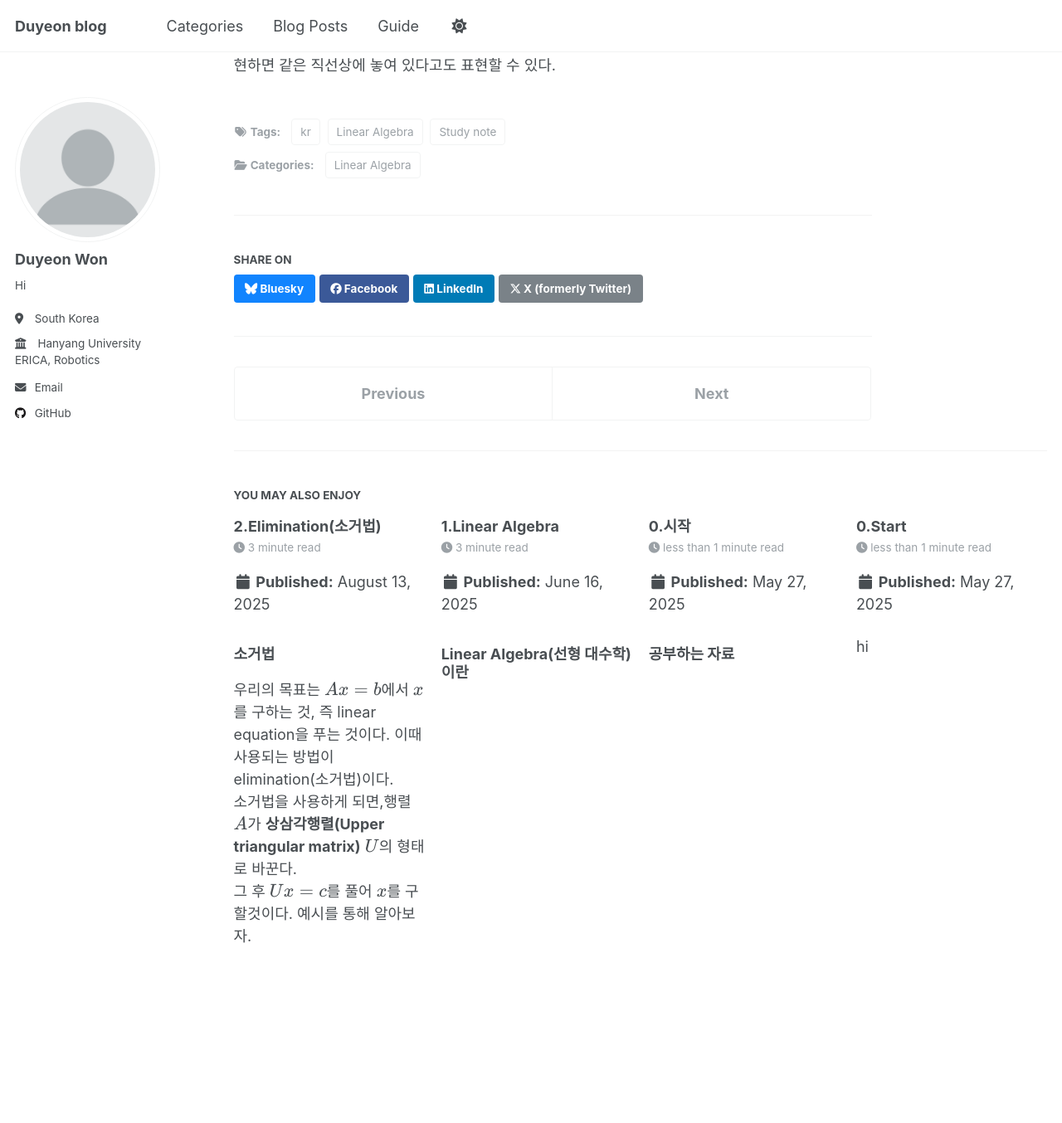
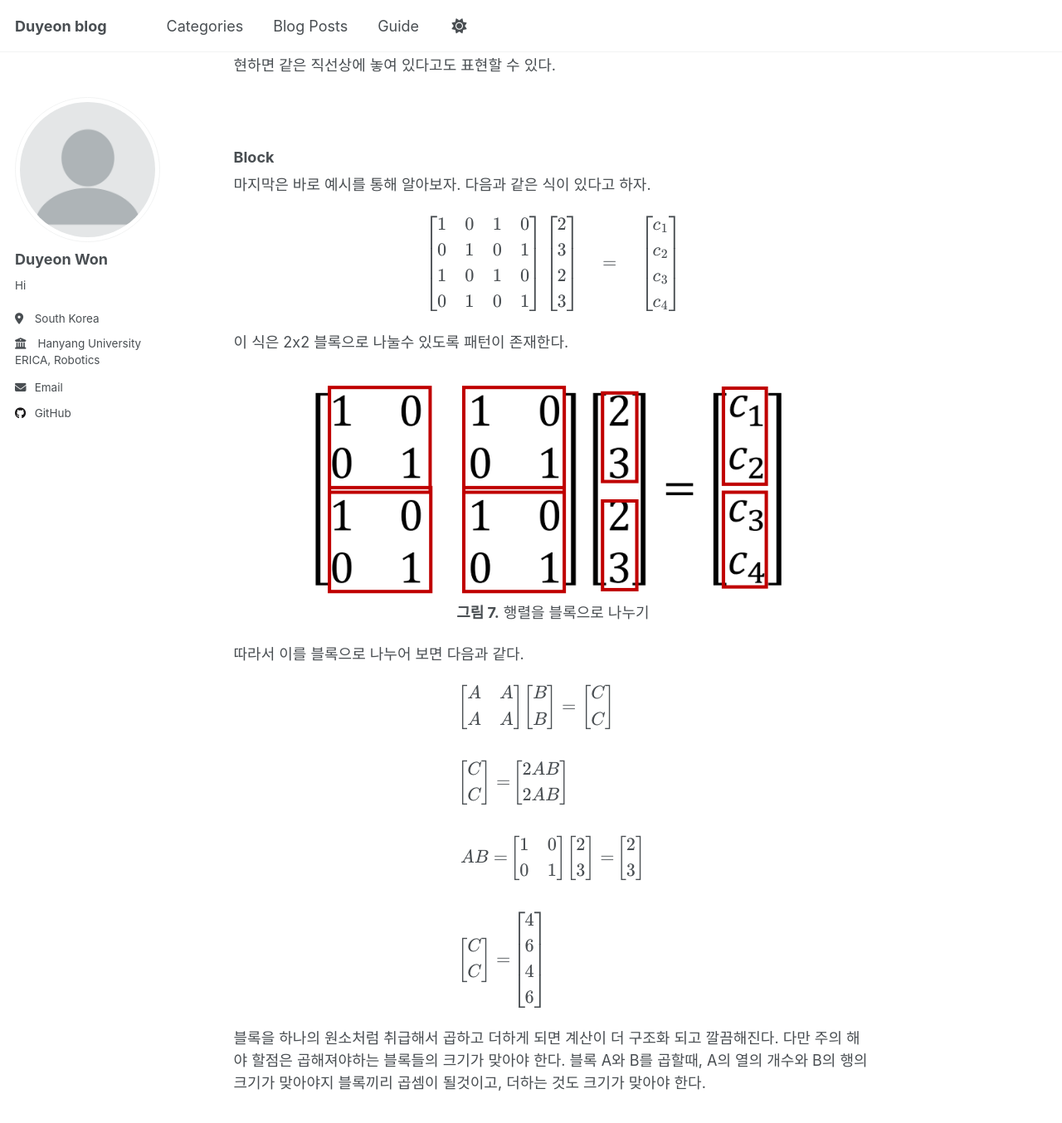
Before and after one commit to dy0221/dy0221.github.io, a Jekyll site: the page built from _posts/linear_algebra/kr/2025-08-13-linear-algebra-3-kr.md, in a window 1280 px wide and 1400 px high, scrolled down 3861 px. Shown: the top 1354 px of the window at 83% size. Built offline with Jekyll 4.4.1, drawn with Linux system fonts in a browser that asks for light colours; some of the changed text lies outside the part shown.

Commit message:
docs: 08/17 행렬곱 수정1

```diff
--- a/_posts/linear_algebra/kr/2025-08-13-linear-algebra-3-kr.md
+++ b/_posts/linear_algebra/kr/2025-08-13-linear-algebra-3-kr.md
@@ -27,7 +27,7 @@
 ### Row $$\times$$ Column
 
 가장 먼저 우리가 학교에서 배우는 행과 열의 곱으로써 바라보는 방법이다. 행렬 A(m by n)와 행렬 B(n by l)를 곱해 행렬
-C(n by l)를 얻는다고 할 때, 곱해지는 왼쪽의 행렬의 열과 오른쪽 행렬의 행의 크기가 같아야 계산이 이루어 진다.
+C(m by l)를 얻는다고 할 때, 곱해지는 왼쪽의 행렬의 열과 오른쪽 행렬의 행의 크기가 같아야 계산이 이루어 진다.
 
 <p align="center">
 $$
@@ -39,7 +39,7 @@
 
 <p align="center">
 $$
-\quad C_{ij} = \sum\limits_{k=1}^n a_{ik}b_{kj}\quad \quad (n은 행렬 A의 열의 크기)
+\quad C_{ij} = \sum\limits_{k=1}^n a_{ik}b_{kj}\quad \quad (n은\,행렬\,A의\,열의\,크기)
 $$
 </p>
 
@@ -48,7 +48,7 @@
 <br>
 ### Columns
 
-Column 관점으로 계산하는 것은 간단하다.
+열 관점으로 계산하는 것은 간단하다.
 
 행렬 A와 행렬 B를 곱해서 행렬 C를 얻는다고 할때, 행렬 A와 행렬 B의 j 열을 곱한 값은 행렬 C의 j열이다.
 
@@ -101,7 +101,7 @@
 <br>
 ### Rows
 
-Row 관점은 column과 비슷 하다.
+행 관점은 열과 비슷 하다.
 
 행렬 A의 i번째 행과 행렬 B를 곱한 값은 행렬 C의 i번째 행이다.
 
@@ -133,7 +133,7 @@
 이를 만족시키기 위해서는 열의 경우는 행렬의 오른쪽에 곱해져야 한다. 그리고 행의 경우는 행렬의 왼쪽에 곱해져야 한다.
 오른쪽은 열의 영향을 주고, 왼쪽은 행에 영향을 준다고 생각하면 편하다.
 
-### Column $$\times$$ Row
+### Column $$\times$$ Row (열 벡터 x 행 벡터)
 
 그러면 반대는 어떻게 될까?
 
@@ -153,3 +153,42 @@
 >선형대수에서는 앞에서 말한 것 처럼 벡터 표현을 열벡터로 표현한다.
 
 이러한 사실은 계산의 편의성 뿐만 아니라,각 열 혹은 행 벡터가 종속이라고도 표현할 수 있고, 좌표로 표현하면 같은 직선상에 놓여 있다고도 표현할 수 있다.
+
+<br>
+### Block
+마지막은 바로 예시를 통해 알아보자. 다음과 같은 식이 있다고 하자.
+
+<p align="center">
+$$
+\begin{bmatrix}1 & 0 & 1 & 0 \\0 & 1 & 0 & 1 \\1 & 0 & 1 & 0 \\0 & 1 & 0 & 1\end{bmatrix}\begin{bmatrix}2 \\3 \\2 \\3 \end{bmatrix}\quad = \quad\begin{bmatrix}c_{1} \\ c_{2} \\ c_{3} \\ c_{4}\end{bmatrix}
+$$
+</p>
+
+이 식은 2x2 블록으로 나눌수 있도록 패턴이 존재한다.
+
+
+<p align="center">
+  <img src="/assets/images/linear_algebra/unit1/3/block1.png" width="600px"/>
+  <br/>
+  <strong>그림 7.</strong> 행렬을 블록으로 나누기
+</p>
+
+따라서 이를 블록으로 나누어 보면 다음과 같다.
+
+<p align="center">
+$$
+\begin{aligned}
+&\!\begin{bmatrix} A & A \\ A & A \end{bmatrix}\!\begin{bmatrix} B \\ B \end{bmatrix}  =  \begin{bmatrix} C \\ C \end{bmatrix} \\[14pt]
+&\!\begin{bmatrix} C \\ C \end{bmatrix} = \!\begin{bmatrix} 2AB \\ 2AB \end{bmatrix} \\[14pt]
+&AB = \!\begin{bmatrix}1 & 0 \\ 0 & 1\end{bmatrix}\!\begin{bmatrix}2 \\ 3\end{bmatrix} = \!\begin{bmatrix}2 \\ 3\end{bmatrix} \\[14pt]
+&\!\begin{bmatrix} C \\ C \end{bmatrix} = \!\begin{bmatrix} 4 \\ 6 \\ 4 \\ 6 \end{bmatrix}
+\end{aligned}
+$$
+</p>
+
+
+블록을 하나의 원소처럼 취급해서 곱하고 더하게 되면 계산이 더 구조화 되고 깔끔해진다. 다만 주의 해야 할점은 곱해져야하는 블록들의 크기가 맞아야 한다. 블록 A와 B를 곱할때, A의 열의 개수와 B의 행의 크기가 맞아야지 블록끼리 곱셈이 될것이고, 더하는 것도 크기가 맞아야 한다.
+
+<br>
+### 참고 자료
+- Gilbert Strang, *MIT 18.06 Linear Algebra*, [MIT OCW 강의 (2011)](https://ocw.mit.edu/courses/18-06sc-linear-algebra-fall-2011/)
```
Also changed, not shown: assets/images/linear_algebra/unit1/3/block1.png (added).
